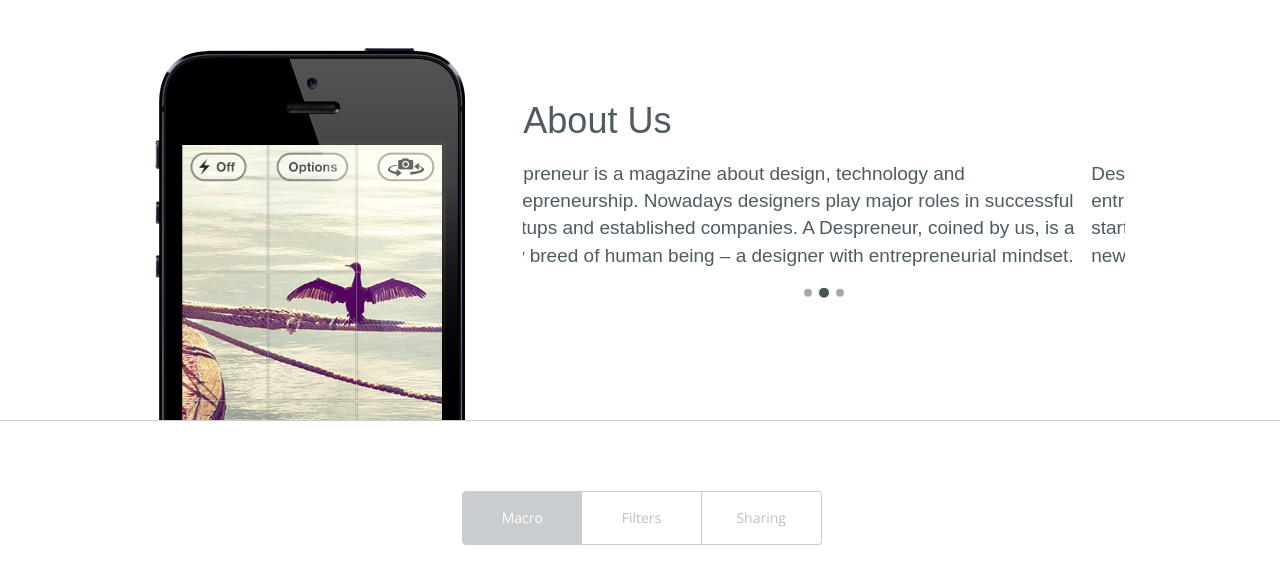
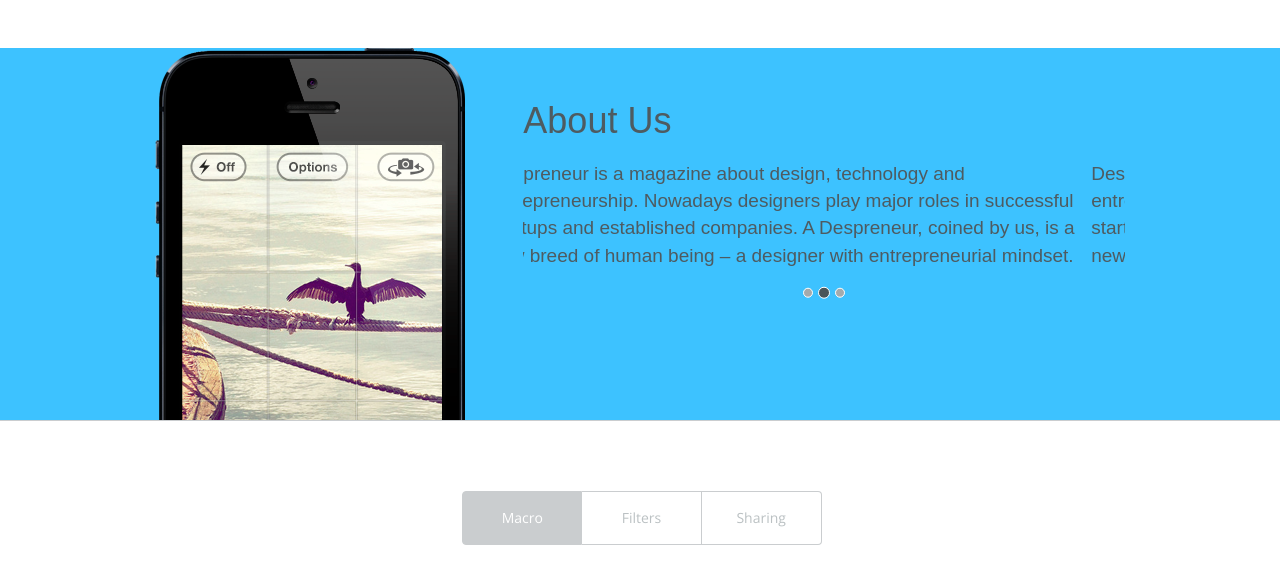
Before and after one commit to postrowinski/example-project, a plain HTML site: page index.html in a window 1280 px wide. Shown: the part 618-1201 px from the top of the page. Drawn offline with nearby package versions, Linux system fonts and the light colour scheme; a web font is replaced by a local one.

Commit message:
change bg

```diff
--- a/style.css
+++ b/style.css
@@ -1,9 +1,4 @@
 @import url('https://fonts.googleapis.com/css?family=Allerta|Open+Sans:300,400,700');
-
-/*
-font-family: 'Allerta', sans-serif;
-font-family: 'Open Sans', sans-serif;
-*/
 
 /* GENERAL */
 body {
@@ -96,6 +91,7 @@ nav {
 .about, .contact {
     border-bottom: 1px solid #cacdcf;
     color: #4e5b61;
+    background: #3dc2ff;
 }
 
 .about .row [class*="col"]:last-of-type {
```
